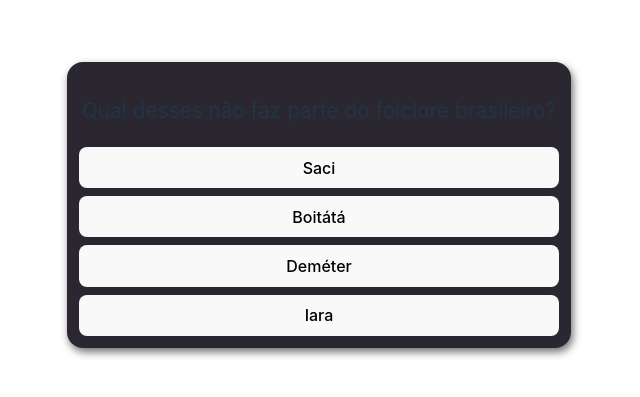
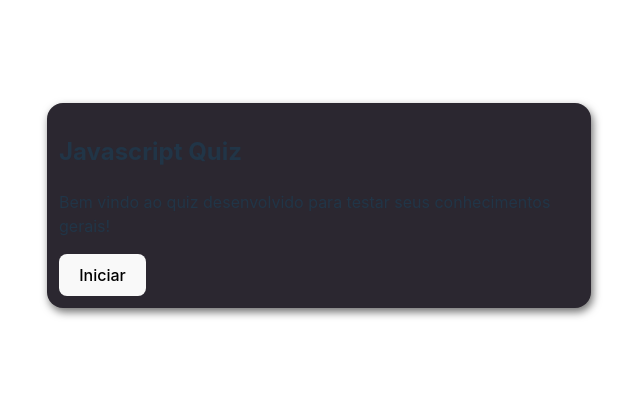
Before and after one commit to BernardoKrause/quiz-react, a React (Vite) app: page / in a window 1280 px wide. Shown: the part 195-592 px from the top of the page, without its empty margins (321-961 px from the left). Built offline with nearby package versions, Linux system fonts and the light colour scheme.

Commit message:
desenvolvimento das telas(quase pronto)

```diff
--- a/src/App.jsx
+++ b/src/App.jsx
@@ -1,50 +1,33 @@
-import { useEffect, useState } from 'react'
+import { useState } from 'react'
 import './App.css'
+import Game from './components/Quiz';
+import End from './components/End';
+import Start from './components/Start';
 
+const stages = [
+  {id: 1, name: 'start'},
+  {id: 2, name: 'quiz'},
+  {id: 3, name: 'end'}
+]
 
 function App() {
-  const [perguntas, setPerguntas] = useState([]);
-  const [count, setCount] = useState(0);
-  const [stat, setStat] = useState(false);
+  const [screen, setScreen] = useState(stages[0].name);
 
-  const getData = () => {
-      fetch('../public/db.json', {
-        headers: {
-          'Content-Type': 'application/json',
-          'Accept': "application/json"
-        }
-      }).then(res => res.json())
-      .then(res => setPerguntas(res.perguntas))
-  }
-
-  useEffect(() => {
-    getData();
-  },[])
-
-  const verifyAnswer = (i) => {
-    let question = count;
-    if (question === 0 && i === 2) {
-      setCount(count + 1);
-    } else if(question === 1 && i === 0) {
-      setCount(count + 1);
-    } else if(question === 2 && i === 3) {
-      setCount(count + 1);
+  const changeGameStage = () => {
+    if (screen === stages[0].name) {
+      setScreen(stages[1].name);
+    } else if (screen === stages[1].name) {
+      setScreen(stages[2].name);
     } else {
-      setCount(0);
+      setScreen(stages[0].name);
     }
   }
 
   return (
     <div className="App" >
-      <div className="perguntas">
-        {perguntas.length > 0 ? <p>{perguntas[count].pergunta}</p> : <p>Loading...</p>}
-      </div>
-      <div className="respostas">
-      {perguntas.length > 0 ? perguntas[count].respostas.map(
-        (resposta, i) => <button key={i} onClick={() => {
-          verifyAnswer(i);
-        }}>{resposta}</button>) : <p>Loading...</p>}
-      </div>
+      {screen === 'start' && <Start changeGameStage={changeGameStage} />}
+      {screen === 'quiz' &&  <Game changeGameStage={changeGameStage} />}
+      {screen === 'end' && <End changeGameStage={changeGameStage} />}
     </div>
   )
 }
--- /dev/null
+++ b/src/components/End.jsx
@@ -0,0 +1,12 @@
+import React from 'react'
+
+const End = ( {changeGameStage} ) => {
+  return (
+    <div className='End'>
+        <p>Parabéns, você completou o quiz</p>
+        <button onClick={changeGameStage}>Reiniciar</button>
+    </div>
+  )
+}
+
+export default End
--- /dev/null
+++ b/src/components/Quiz.jsx
@@ -0,0 +1,52 @@
+import React from 'react'
+import { useEffect, useState } from 'react'
+import './Quiz.css'
+
+
+const Game = ( {changeGameStage} ) => {
+const [perguntas, setPerguntas] = useState([]);
+const [count, setCount] = useState(0);
+
+  const getData = () => {
+      fetch('../public/db.json', {
+        headers: {
+          'Content-Type': 'application/json',
+          'Accept': "application/json"
+        }
+      }).then(res => res.json())
+      .then(res => setPerguntas(res.perguntas))
+  }
+
+  useEffect(() => {
+    getData();
+  },[])
+
+  const verifyAnswer = (i) => {
+    let question = count;
+    if (question === 0 && i === 2) {
+      setCount(count + 1);
+    } else if(question === 1 && i === 0) {
+      setCount(count + 1);
+    } else if(question === 2 && i === 3) {
+      changeGameStage();
+    } else {
+      setCount(0);
+    }
+  }
+
+  return (
+    <div className='Game'>
+        <div className="perguntas">
+            {perguntas.length > 0 ? <p>{perguntas[count].pergunta}</p> : <p>Loading...</p>}
+        </div>
+        <div className="respostas">
+        {perguntas.length > 0 ? perguntas[count].respostas.map(
+            (resposta, i) => <button key={i} onClick={() => {
+            verifyAnswer(i);
+            }}>{resposta}</button>) : <p>Loading...</p>}
+        </div>
+  </div>
+  )
+}
+
+export default Game
--- /dev/null
+++ b/src/components/Start.jsx
@@ -0,0 +1,13 @@
+import React from 'react'
+
+const Start = ( {changeGameStage} ) => {
+  return (
+    <div className='Start'>
+        <h2>Javascript Quiz</h2>
+        <p>Bem vindo ao quiz desenvolvido para testar seus conhecimentos gerais!</p>
+        <button onClick={changeGameStage}>Iniciar</button>
+    </div>
+  )
+}
+
+export default Start
```
Also changed, not shown: src/components/Quiz.css (added).
